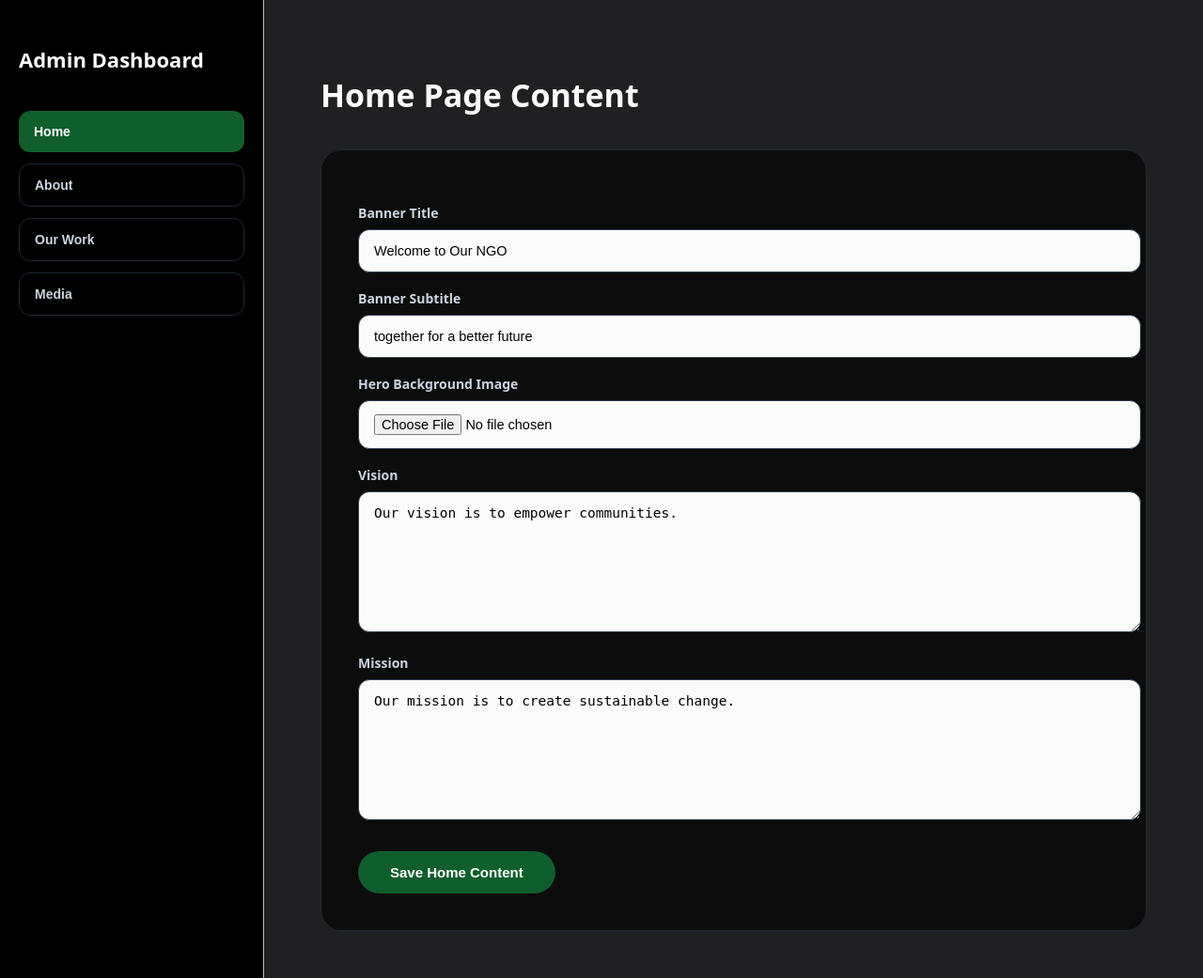
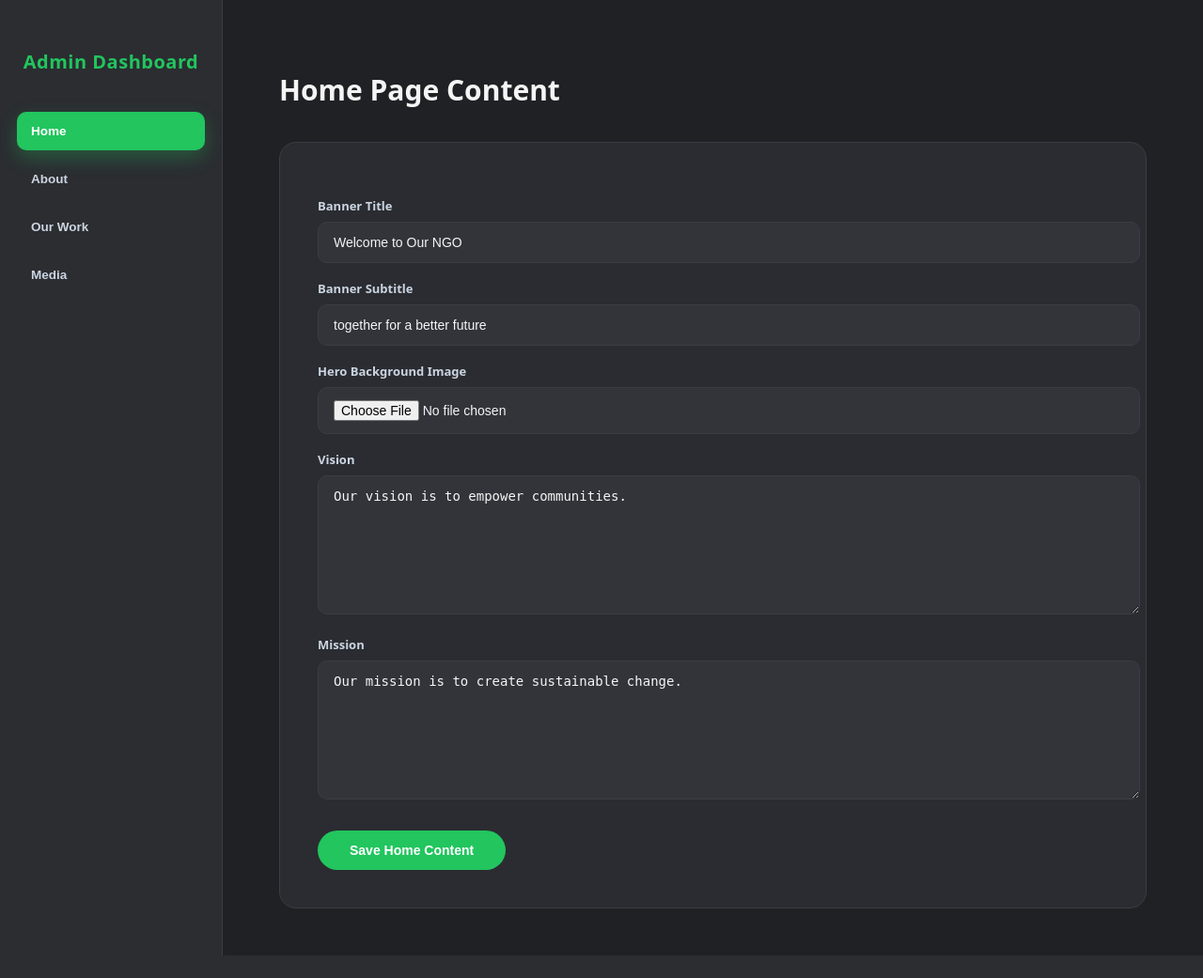
Before and after one commit to ajjumane/NGOSITE-FullStack, a Flask app: page /admin/dashboard in a window 1280 px wide. Shown: the whole page at 94% size. After the commit the page ends 1017 px from the top, so only its background shows below. Run offline with Flask 3, Linux system fonts and the light colour scheme; a user stored in the database is signed in; data comes from the database, SQL or seed files in the repository.

Commit message:
Update adminstyle.css

```diff
--- a/static/adminstyle.css
+++ b/static/adminstyle.css
@@ -1,7 +1,22 @@
+:root {
+  --main-bg: #202124;
+  --sidebar-bg: #2b2d31;
+  --card-bg: #2a2c31;
+  --input-bg: #32343a;
+  --border: #3a3d44;
+
+  --primary: #22c55e;
+  --accent: #60a5fa;
+
+  --text-main: #f5f5f5;
+  --text-muted: #cbd5e1;
+}
+
 body {
-  background: #202022;
   margin: 0;
-  font-family: system-ui, sans-serif;
+  font-family: system-ui, -apple-system, BlinkMacSystemFont, sans-serif;
+  background: var(--main-bg);
+  color: var(--text-main);
 }
 
 .admin-wrapper {
@@ -9,58 +24,68 @@ body {
   min-height: 100vh;
 }
 
+/* SIDEBAR (lighter than main) */
+
 .admin-sidebar {
-  width: 240px;
-  background: #000000;
-  border-right: 1px solid #bcbdc0;
-  padding: 30px 20px;
+  width: 200px;
+  background: var(--sidebar-bg);
+  border-right: 1px solid var(--border);
+  padding: 35px 18px;
+  display: flex;
+  flex-direction: column;
+  box-shadow: 4px 0 20px rgba(0, 0, 0, 0.25);
 }
 
 .admin-logo {
-  color: #f9fafb;
-  font-size: 22px;
+  font-size: 20px;
   font-weight: 800;
   margin-bottom: 40px;
+  text-align: center;
+  color: var(--primary);
+  letter-spacing: 0.5px;
 }
 
 .admin-sidebar nav {
   display: flex;
   flex-direction: column;
-  gap: 12px;
+  gap: 10px;
 }
 
 .menu-btn {
   background: transparent;
-  border: 1px solid #1f2937;
-  color: #cbd5e1;
-  padding: 14px 16px;
-  border-radius: 12px;
-  font-size: 14px;
+  border: 1px solid transparent;
+  color: var(--text-muted);
+  padding: 12px 14px;
+  border-radius: 10px;
+  font-size: 13.5px;
   font-weight: 600;
   cursor: pointer;
   text-align: left;
-  transition: background 0.2s ease, color 0.2s ease;
+  transition: all 0.25s ease;
 }
 
 .menu-btn:hover {
-  background: #085421;
-  color: #ffffff;
+  background: #3a3d44;
+  color: white;
 }
 
 .menu-btn.active {
-  background: #115e2d;
+  background: var(--primary);
   color: white;
-  border: white;
+  box-shadow: 0 8px 20px rgba(34, 197, 94, 0.3);
 }
+
+/* MAIN CONTENT */
 
 .admin-content {
   flex: 1;
   padding: 50px 60px;
+  background: var(--main-bg);
 }
 
 .admin-section {
   display: none;
-  max-width: 900px;
+  max-width: 950px;
 }
 
 .admin-section.active {
@@ -68,67 +93,102 @@ body {
 }
 
 .admin-section h1 {
-  font-size: 34px;
+  font-size: 30px;
   font-weight: 800;
-  color: #f9fafb;
   margin-bottom: 35px;
+  color: var(--text-main);
 }
 
+/* FORM CARD */
+
 form {
-  background: #0c0c0c;
+  background: var(--card-bg);
   padding: 40px;
-  border-radius: 22px;
-  box-shadow: inset 0 0 0 1px #1f2937;
+  border-radius: 18px;
+  border: 1px solid var(--border);
 }
+
+/* LABELS */
 
 label {
   display: block;
-  font-size: 14px;
+  font-size: 13px;
   font-weight: 600;
-  color: #cbd5e1;
+  color: var(--text-muted);
   margin-top: 18px;
   margin-bottom: 8px;
 }
+
+/* INPUTS */
 
 input,
 textarea,
 select {
   width: 100%;
-  padding: 14px 16px;
-  border-radius: 12px;
-  border: 1.5px solid #334155;
-  background: #fbfbfb;
-  color: #000000;
-  font-size: 14.5px;
+  padding: 13px 16px;
+  border-radius: 10px;
+  border: 1px solid var(--border);
+  background: var(--input-bg);
+  color: var(--text-main);
+  font-size: 14px;
+  transition: all 0.2s ease;
 }
 
 textarea {
   min-height: 120px;
+  resize: vertical;
 }
 
 input:focus,
 textarea:focus,
 select:focus {
   outline: none;
-  border-color: var(--primary);
-  box-shadow: 0 0 0 3px rgba(0, 160, 120, 0.25);
+  border-color: var(--accent);
+  box-shadow: 0 0 0 3px rgba(96, 165, 250, 0.2);
 }
+
+/* SUBMIT BUTTON */
 
 button[type="submit"] {
   margin-top: 28px;
-  padding: 14px 34px;
-  font-size: 15px;
+  padding: 13px 34px;
+  font-size: 14px;
   font-weight: 700;
   border-radius: 30px;
   border: none;
   cursor: pointer;
-  background:#115e2d;
+  background: var(--primary);
   color: white;
+  transition: all 0.25s ease;
 }
 
 button[type="submit"]:hover {
-  background: #0a4b1f;
+  background: #16a34a;
+  transform: translateY(-2px);
+  box-shadow: 0 10px 25px rgba(34, 197, 94, 0.35);
 }
+
+/* DELETE BUTTON */
+
+.delete-btn {
+  background-color: #dc2626;
+  color: #ffffff;
+  padding: 8px 14px;
+  border-radius: 8px;
+  text-decoration: none;
+  font-size: 13px;
+  font-weight: 600;
+  display: inline-block;
+  margin-left: 8px;
+  transition: all 0.2s ease;
+}
+
+.delete-btn:hover {
+  background-color: #b91c1c;
+  transform: translateY(-2px);
+}
+
+/* RESPONSIVE */
 
 @media (max-width: 900px) {
   .admin-wrapper {
```
Also changed, not shown: other parts of static/adminstyle.css (+10 -23 lines).
